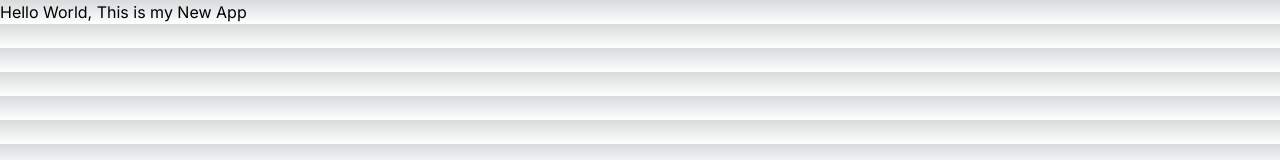
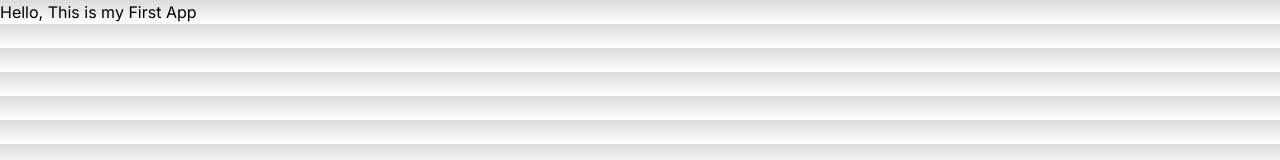
Before and after one commit to Hassan-Faisal/hassan-q2-app, a Next.js app: page / in a window 1280 px wide. Shown: the top 160 px of the page. Built offline with nearby package versions, Linux system fonts and the light colour scheme.

Commit message:
updated task

```diff
--- a/src/app/page.tsx
+++ b/src/app/page.tsx
@@ -1,4 +1,4 @@
 export default function HomePage()
 {
-  return (<div>Hello World, This is my New App</div>);
+  return (<div>Hello, This is my First App</div>);
 }
```
